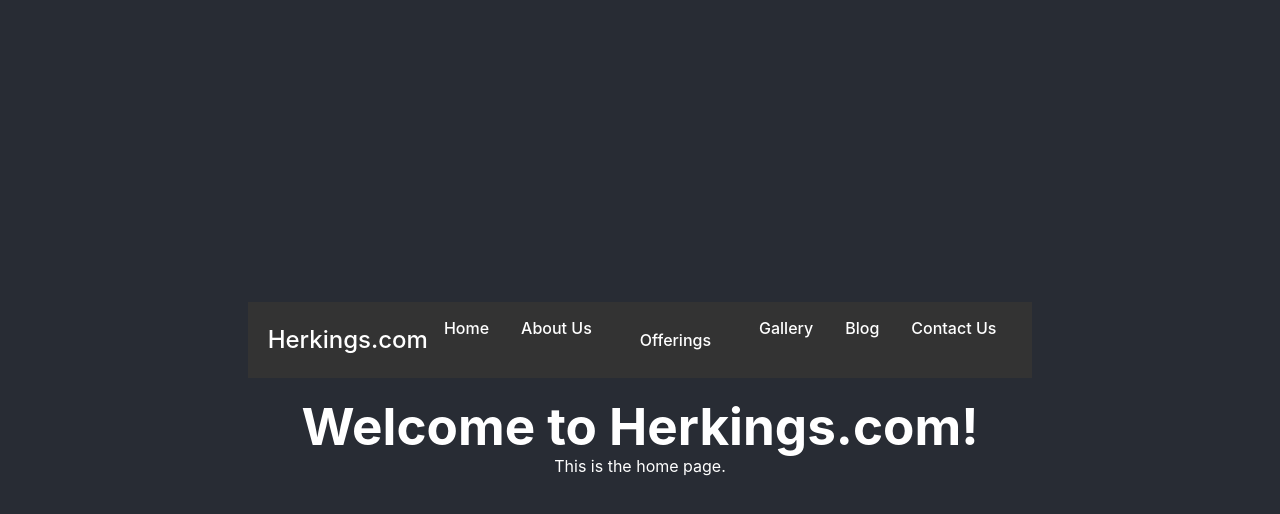
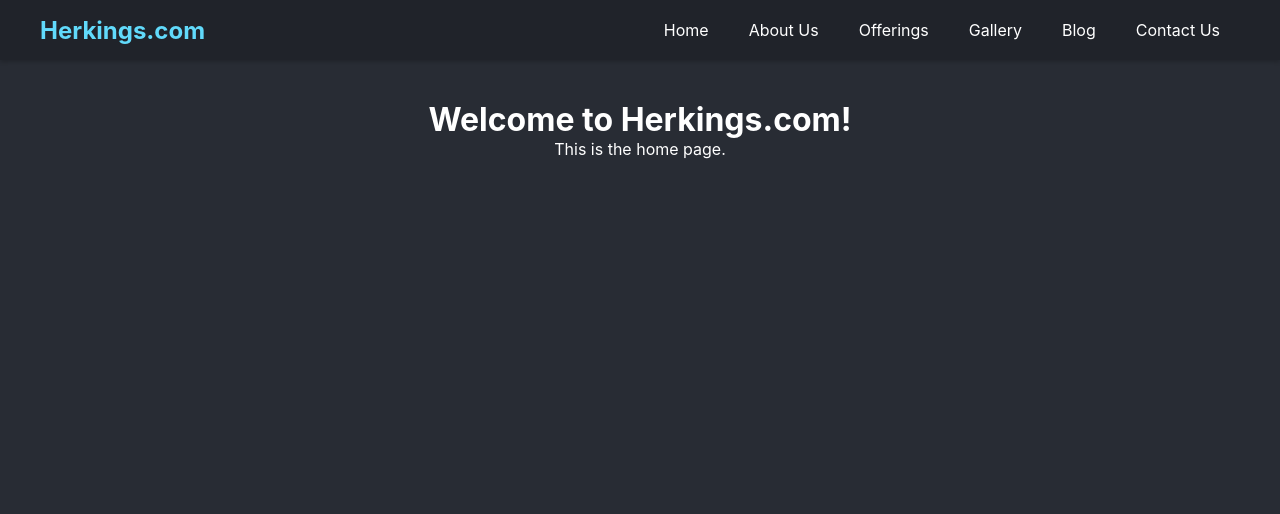
Before and after one commit to rgreyesph/herkings-website, a React (Vite) app: page / in a window 1280 px wide. Shown: the top 514 px of the page. Built offline with nearby package versions, Linux system fonts and the light colour scheme.

Commit message:
Modified all .css files

```diff
--- a/src/App.css
+++ b/src/App.css
@@ -1,46 +1,11 @@
-#root {
-  max-width: 1280px;
-  margin: 0 auto;
-  padding: 2rem;
+.App {
+  display: flex;
+  flex-direction: column;
+  min-height: 100vh; /* Make the app container at least the full height of the screen */
   text-align: center;
 }
 
-.logo {
-  height: 6em;
-  padding: 1.5em;
-  will-change: filter;
-  transition: filter 300ms;
+.content {
+  /* This pushes the content away from the navbar */
+  padding: 40px 20px;
 }
-.logo:hover {
-  filter: drop-shadow(0 0 2em #646cffaa);
-}
-.logo.react:hover {
-  filter: drop-shadow(0 0 2em #61dafbaa);
-}
-
-@keyframes logo-spin {
-  from {
-    transform: rotate(0deg);
-  }
-  to {
-    transform: rotate(360deg);
-  }
-}
-
-@media (prefers-reduced-motion: no-preference) {
-  a:nth-of-type(2) .logo {
-    animation: logo-spin infinite 20s linear;
-  }
-}
-
-.card {
-  padding: 2em;
-}
-
-.read-the-docs {
-  color: #888;
-}
-
-.content {
-  padding: 20px;
-}
--- a/src/components/Navbar.css
+++ b/src/components/Navbar.css
@@ -1,75 +1,101 @@
-/* Basic Navbar Styling */
+/* --- Main Navbar Container --- */
 .navbar {
-  background-color: #333;
-  overflow: hidden;
   display: flex;
   justify-content: space-between;
   align-items: center;
-  padding: 0 20px;
+  padding: 0 40px; /* More horizontal padding */
+  background-color: #20232a;
+  height: 60px;
+  width: 100%;
+
+  /* --- Sticky Header --- */
+  position: sticky;
+  top: 0;
+  z-index: 1000; /* Ensures it stays on top of other content */
+  box-shadow: 0 2px 4px rgba(0, 0, 0, 0.2); /* Adds a subtle shadow */
 }
 
+/* --- Logo Styling --- */
 .nav-logo {
-  color: white;
+  color: #61dafb; /* React blue for a nice accent */
   font-size: 24px;
+  font-weight: bold;
   text-decoration: none;
 }
 
+/* --- Navigation Links Menu --- */
 .nav-menu {
   list-style-type: none;
-  margin: 0;
-  padding: 0;
   display: flex;
+  align-items: center;
+  height: 100%;
 }
 
 .nav-item {
-  padding: 14px 16px;
+  height: 100%;
 }
 
-.nav-link {
+.nav-link, .dropbtn {
+  display: flex;
+  align-items: center;
+  height: 100%;
   color: white;
   text-decoration: none;
+  padding: 0 20px; /* Spacing between links */
+  font-size: 16px;
+  transition: background-color 0.3s ease, color 0.3s ease; /* Smooth transition for hover */
 }
 
 .nav-link:hover {
-  color: #ddd;
+  background-color: #33373e;
+  color: #61dafb;
 }
 
-/* Dropdown Styling */
+/* --- Dropdown Specific Styling --- */
 .dropdown {
   position: relative;
-  display: inline-block;
+  height: 100%;
 }
 
 .dropbtn {
-  background-color: inherit;
-  color: white;
+  background-color: transparent;
   border: none;
-  font-size: 16px;
   cursor: pointer;
-  padding: 14px 16px;
-  font-family: inherit;
+  font-family: inherit; /* Use the same font as the rest of the site */
+}
+
+.dropbtn:hover {
+  background-color: #33373e;
+  color: #61dafb;
 }
 
 .dropdown-content {
   display: none;
   position: absolute;
-  background-color: #f9f9f9;
-  min-width: 160px;
-  box-shadow: 0px 8px 16px 0px rgba(0,0,0,0.2);
+  background-color: #33373e;
+  min-width: 180px;
+  box-shadow: 0px 8px 16px 0px rgba(0,0,0,0.5);
   z-index: 1;
+  border-radius: 8px; /* Rounded corners */
+  overflow: hidden; /* Ensures content respects the border radius */
+  margin-top: -1px; /* Aligns dropdown nicely */
 }
 
 .dropdown-content a {
-  color: black;
+  color: white;
   padding: 12px 16px;
   text-decoration: none;
   display: block;
+  text-align: left;
+  transition: background-color 0.3s ease;
 }
 
 .dropdown-content a:hover {
-  background-color: #f1f1f1;
+  background-color: #61dafb;
+  color: #20232a;
 }
 
+/* This makes the dropdown appear on hover */
 .dropdown:hover .dropdown-content {
   display: block;
 }
--- a/src/index.css
+++ b/src/index.css
@@ -1,72 +1,3 @@
-:root {
-  font-family: system-ui, Avenir, Helvetica, Arial, sans-serif;
-  line-height: 1.5;
-  font-weight: 400;
-
-  color-scheme: light dark;
-  color: rgba(255, 255, 255, 0.87);
-  background-color: #242424;
-
-  font-synthesis: none;
-  text-rendering: optimizeLegibility;
-  -webkit-font-smoothing: antialiased;
-  -moz-osx-font-smoothing: grayscale;
-}
-
-a {
-  font-weight: 500;
-  color: #646cff;
-  text-decoration: inherit;
-}
-a:hover {
-  color: #535bf2;
-}
-
-body {
-  margin: 0;
-  display: flex;
-  place-items: center;
-  min-width: 320px;
-  min-height: 100vh;
-}
-
-h1 {
-  font-size: 3.2em;
-  line-height: 1.1;
-}
-
-button {
-  border-radius: 8px;
-  border: 1px solid transparent;
-  padding: 0.6em 1.2em;
-  font-size: 1em;
-  font-weight: 500;
-  font-family: inherit;
-  background-color: #1a1a1a;
-  cursor: pointer;
-  transition: border-color 0.25s;
-}
-button:hover {
-  border-color: #646cff;
-}
-button:focus,
-button:focus-visible {
-  outline: 4px auto -webkit-focus-ring-color;
-}
-
-@media (prefers-color-scheme: light) {
-  :root {
-    color: #213547;
-    background-color: #ffffff;
-  }
-  a:hover {
-    color: #747bff;
-  }
-  button {
-    background-color: #f9f9f9;
-  }
-}
-
 /* Reset default browser styles for a clean slate */
 * {
   box-sizing: border-box;
```
